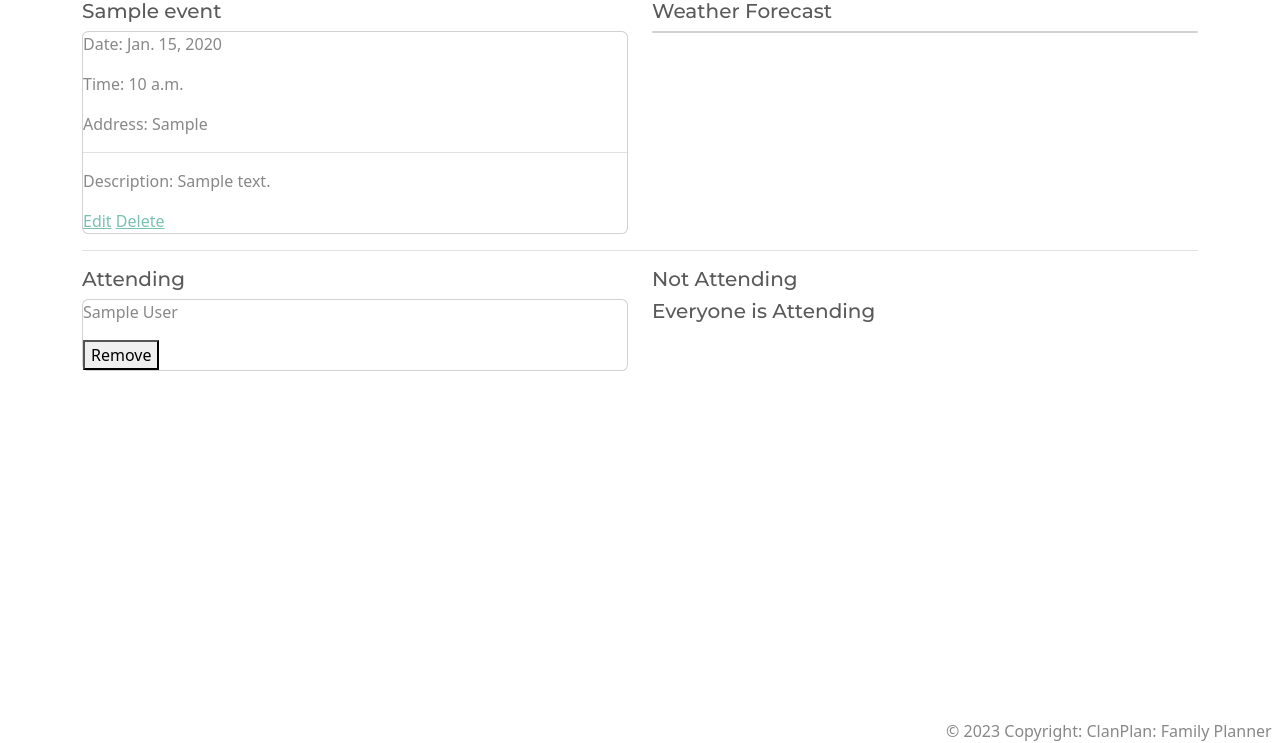
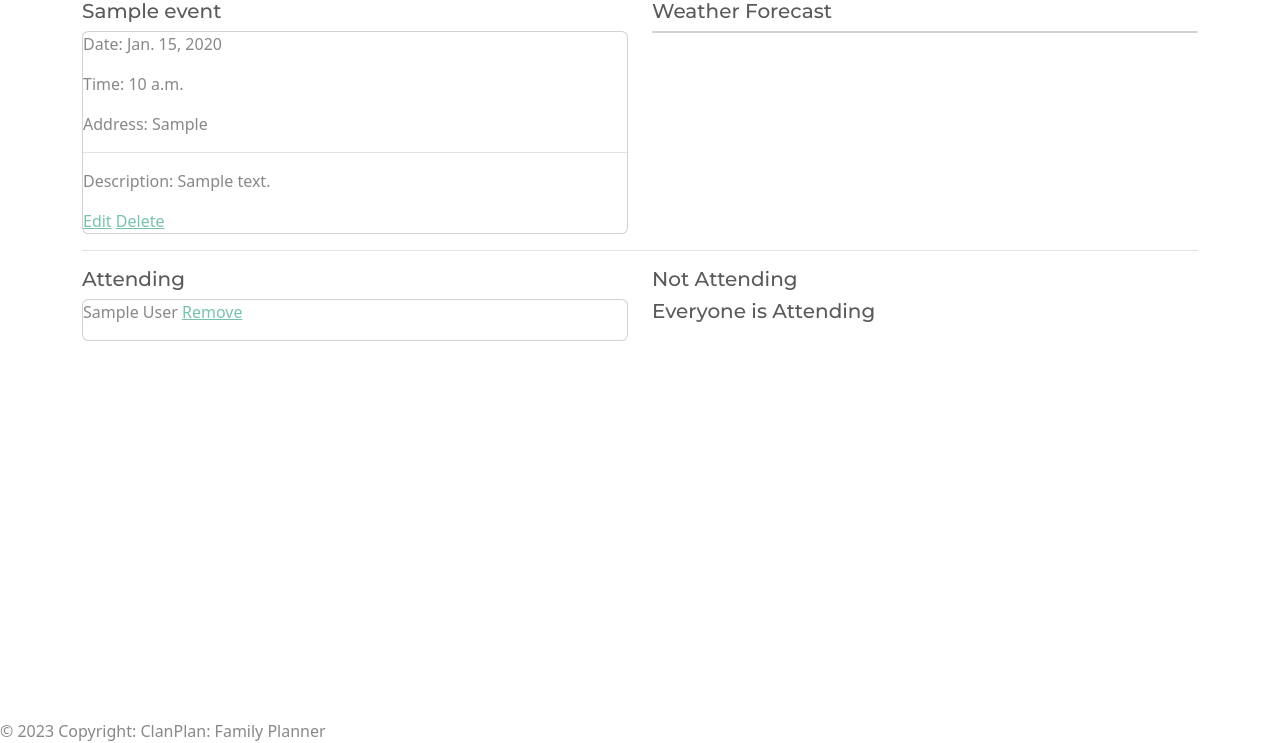
Before and after one commit to jaclynscarey/clanplan, a Django app: page /events/1/ in a window 1280 px wide. Shown: the part 57-800 px from the top of the page. Run offline with Django 4.2, Linux system fonts and the light colour scheme; a user stored in the database is signed in; tables that the repository leaves empty hold one stand-in row (values such as "Sample post"); some libraries are stand-ins or nearby versions.

Commit message:
wip: edit style

```diff
--- a/main_app/templates/base.html
+++ b/main_app/templates/base.html
@@ -66,13 +66,13 @@
         </nav>
     </header>
 
-    <main class="container">
+    <main class="container-sm">
         {% block content %}
         {% endblock %}
     </main>
 
-    <footer class="page-footer">
-        <div class="right">&copy; 2023 Copyright: ClanPlan: Family Planner &nbsp;</div>
+    <footer>
+        <div>&copy; 2023 Copyright: ClanPlan: Family Planner &nbsp;</div>
     </footer>
 </body>
 </html>
--- a/main_app/templates/events/detail.html
+++ b/main_app/templates/events/detail.html
@@ -43,13 +43,7 @@
             {% for attendee in event.attendees.all %}
                 <div class="card">
                     <div class="card-content">
-                        <p>{{ attendee }}</p>
-                    </div>
-                    <div class="card-action">
-                        <form action="{% url 'unassoc_attendee' event.id attendee.id %}" method="post">
-                            {% csrf_token %}
-                            <button class="btn-small red darken-2" type="submit">Remove</button>
-                        </form>
+                        <p>{{ attendee }} <span><a href="{% url 'unassoc_attendee' event.id attendee.id %}">Remove</a></span></p>
                     </div>
                 </div>
             {% endfor %}
@@ -63,13 +57,7 @@
             {% for attendee in members_not_attending %}
             <div class="card">
                 <div class="card-content">
-                    <p>{{ attendee }}</p>
-                </div>
-                <div class="card-action">
-                    <form action="{% url 'assoc_attendee' event.id attendee.id %}" method="post">
-                        {% csrf_token %}
-                        <button class="btn-small green darken-2" type="submit">Add</button>
-                    </form>
+                    <p>{{ attendee }} <span><a href="{% url 'assoc_attendee' event.id attendee.id %}">Add</a></span></p>
                 </div>
             </div>
             {% endfor %}
--- a/main_app/templates/main_app/event_confirm_delete.html
+++ b/main_app/templates/main_app/event_confirm_delete.html
@@ -6,7 +6,7 @@
 
 <form action="" method="post">
     {% csrf_token %}
-    <input class="btn red" type="submit" value="Yes - Delete">
-    <a class="btn blue" href="{% url 'detail' object.id %}">No - Cancel</a>
+    <button type="submit">Yes - Delete</button>
+    <button type="button" onclick="window.location.href='{% url 'detail' object.id %}'">No - Cancel</button>
 </form>
 {% endblock %}
--- a/main_app/templates/main_app/event_form.html
+++ b/main_app/templates/main_app/event_form.html
@@ -13,7 +13,7 @@
     <table>
         {{ form.as_table }}
     </table>
-    <input type="submit" class="btn" value="{% if object %} Update Event {% else %} Add Event {% endif %}" >
+    <button type="submit">{% if object %} Update Event {% else %} Add Event {% endif %}</button>
 </form>
 
 <script>
--- a/main_app/templates/registration/login.html
+++ b/main_app/templates/registration/login.html
@@ -1,13 +1,13 @@
 {% extends 'base.html' %}
 {% block content %}
 
-<h1>Login</h1>
+<h1>Log In</h1>
 
 <form method="post">
     {% csrf_token %}
     {{ form.as_p}}
     <input type="hidden" name="next" value="{{ next }}">
-    <input class="btn blue" type="submit" value="Login">
+    <button type="submit">Log In</button>
 </form>
 
 {% endblock %}
--- a/main_app/templates/registration/signup.html
+++ b/main_app/templates/registration/signup.html
@@ -8,7 +8,7 @@
 <form method="POST" action="{% url 'signup' %}">
   {% csrf_token %}
   {{ form.as_p }}
-  <input type="submit" class="btn" value="Sign Up">
+  <button type="submit">Sign Up</button>
 </form>
 
 
```
